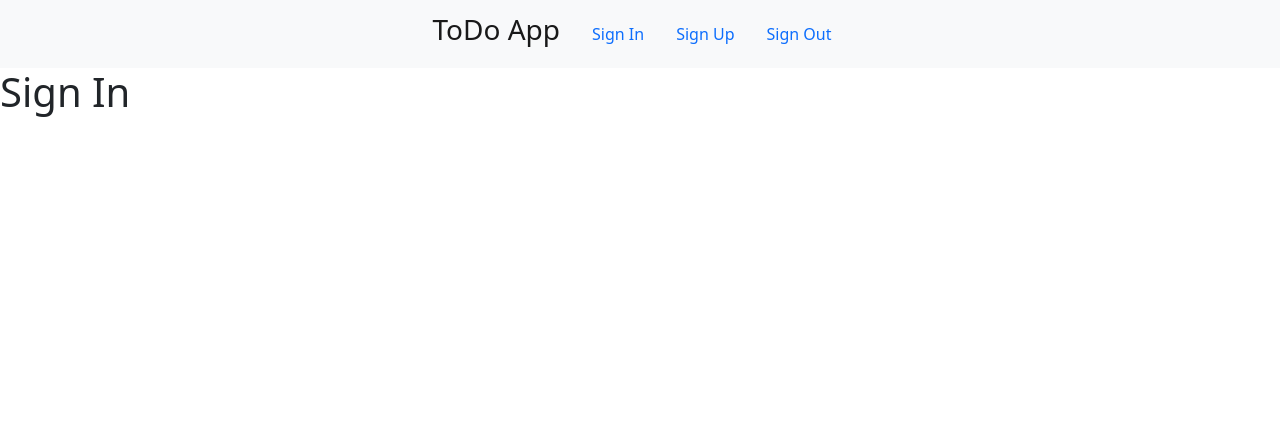
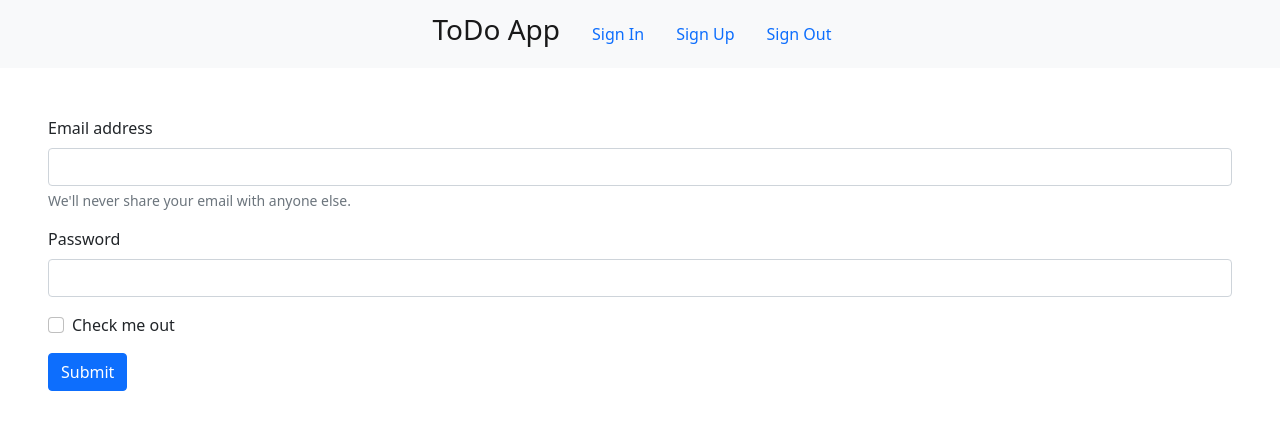
Before and after one commit to And4Web/reacttodoapp, a React (Create React App) app: page /signin in a window 1280 px wide. Shown: the top 430 px of the page. Built offline with nearby package versions, Linux system fonts and the light colour scheme.

Commit message:
bootstrap form added

```diff
--- a/src/components/auth/SignIn.jsx
+++ b/src/components/auth/SignIn.jsx
@@ -3,9 +3,47 @@
 export default class SignIn extends Component {
   render() {
     return (
-      <div>
-        <h1>Sign In</h1>
-      </div>
+      <>
+        <form className="m-5">
+          <div className="mb-3">
+            <label htmlFor="exampleInputEmail1" className="form-label">
+              Email address
+            </label>
+            <input
+              type="email"
+              className="form-control"
+              id="exampleInputEmail1"
+              aria-describedby="emailHelp"
+            />
+            <div id="emailHelp" className="form-text">
+              We'll never share your email with anyone else.
+            </div>
+          </div>
+          <div className="mb-3">
+            <label htmlFor="exampleInputPassword1" className="form-label">
+              Password
+            </label>
+            <input
+              type="password"
+              className="form-control"
+              id="exampleInputPassword1"
+            />
+          </div>
+          <div className="mb-3 form-check">
+            <input
+              type="checkbox"
+              className="form-check-input"
+              id="exampleCheck1"
+            />
+            <label className="form-check-label" htmlFor="exampleCheck1">
+              Check me out
+            </label>
+          </div>
+          <button type="submit" className="btn btn-primary">
+            Submit
+          </button>
+        </form>
+      </>
     );
   }
 }
--- a/src/components/layouts/Navbar.jsx
+++ b/src/components/layouts/Navbar.jsx
@@ -4,14 +4,14 @@
 
 function Navbar() {
   return (
-    <div>
+    <>
       <nav className="navbar navbar-light bg-light d-flex justify-content-center">
         <Link to="/" className="navbar-brand">
           <h3>ToDo App</h3>
         </Link>
         <NavItem />
       </nav>
-    </div>
+    </>
   );
 }
 
```
